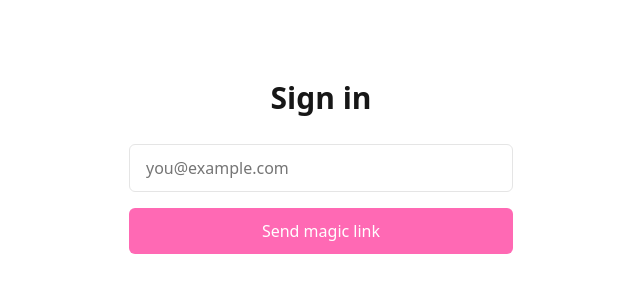
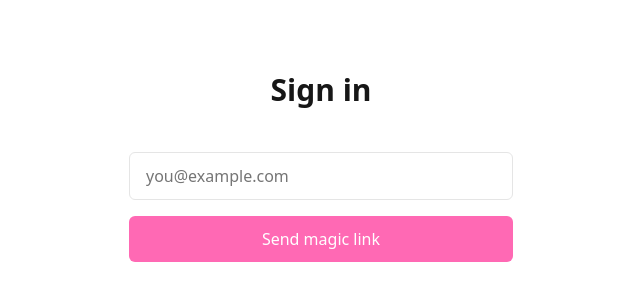
Before and after one commit to jhgilbert/daydream, a Next.js app: page / in a window 1280 px wide. Shown: the part 236-536 px from the top of the page, without its empty margins (319-959 px from the left). Built offline with nearby package versions, Linux system fonts and the light colour scheme; no server answers.

Commit message:
Tweak spacing

```diff
--- a/src/app/page.module.css
+++ b/src/app/page.module.css
@@ -3,6 +3,7 @@
   flex-direction: column;
   align-items: center;
   justify-content: center;
+  gap: var(--space-4);
   min-height: 100vh;
   padding: var(--space-8);
 }
@@ -17,7 +18,6 @@
 .status {
   font-size: var(--text-lg);
   color: var(--color-muted);
-  margin-bottom: var(--space-6);
 }
 
 .form {
```
